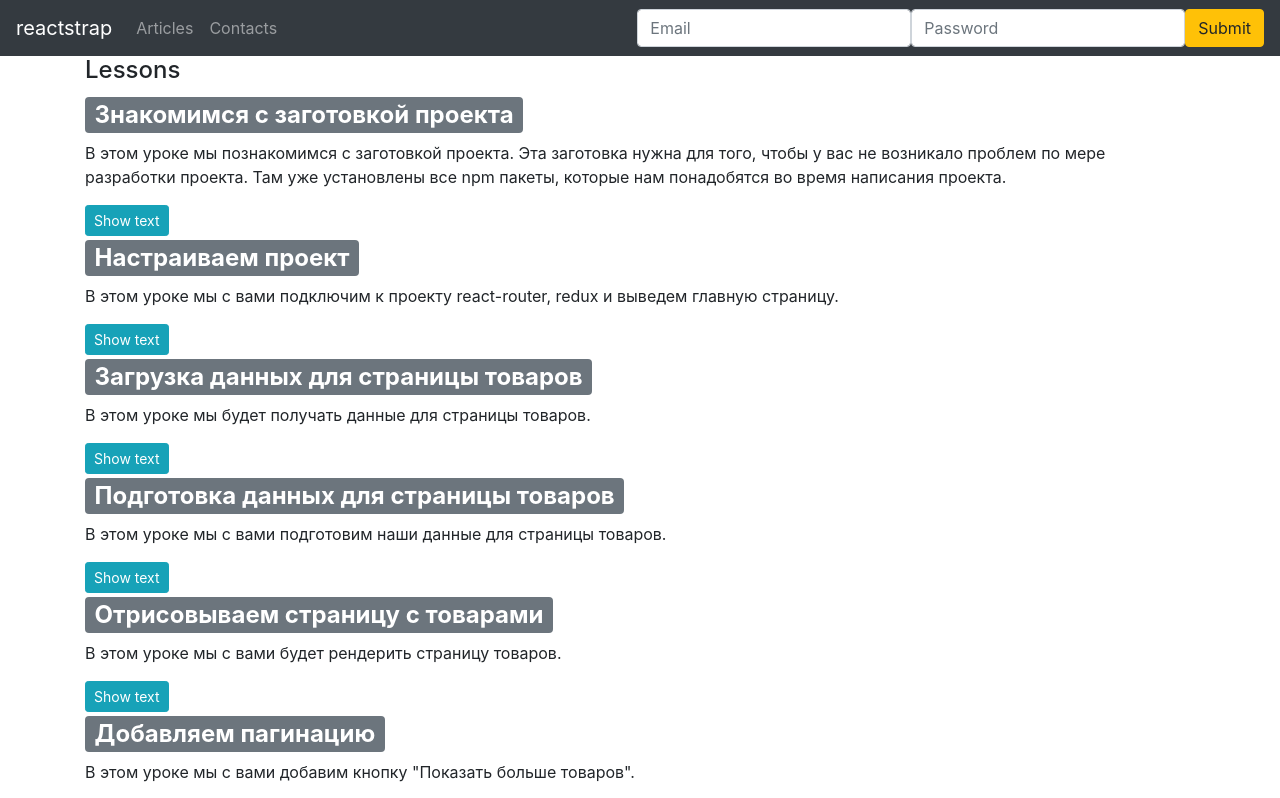
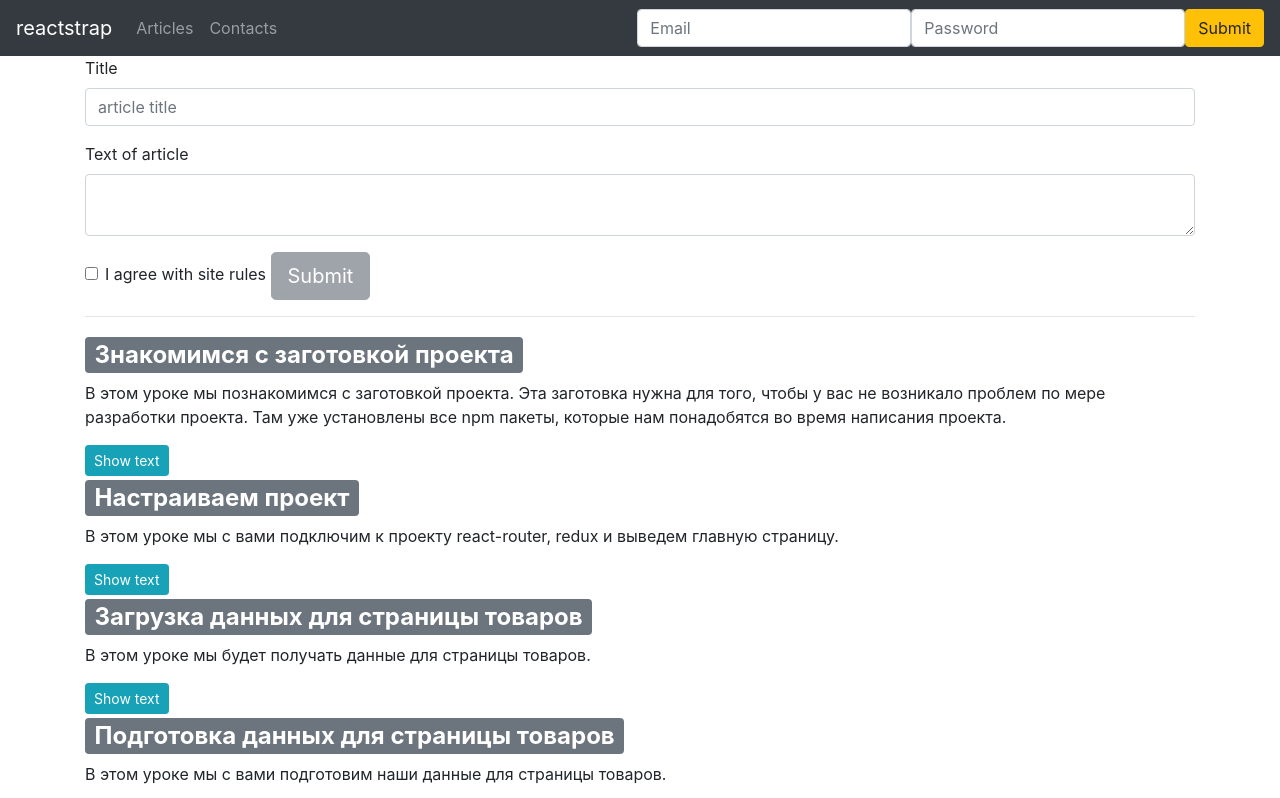
Before and after one commit to dmmeteo/try-react, a React (Create React App) app: page / in a window 1280 px wide. Shown: the top 798 px of the page. Built offline with nearby package versions, Linux system fonts and the light colour scheme.

Commit message:
form to add new articles

```diff
--- /dev/null
+++ b/src/components/AddArticleForm.js
@@ -0,0 +1,73 @@
+import React, {Component} from 'react';
+import {Button, Form, FormGroup, Label, Input} from 'reactstrap';
+
+class AddArticleForm extends Component {
+    constructor(props) {
+        super(props);
+        this.state = {
+            agreeNotChecked: true,
+            authorIsEmpty: true,
+            textIsEmpty: true
+        };
+        this.onBtnClickHandler = this.onBtnClickHandler.bind(this);
+        this.onCheckRuleClick = this.onCheckRuleClick.bind(this);
+    }
+
+    onBtnClickHandler(e) {
+        e.preventDefault();
+        this.setState({textIsEmpty: true});
+    }
+
+    onFieldChange(fieldName, e) {
+        if (e.target.value.trim().length > 0) {
+            this.setState({['' + fieldName]: false});
+        } else {
+            this.setState({['' + fieldName]: true});
+        }
+    }
+
+    onCheckRuleClick() {
+        this.setState({agreeNotChecked: !this.state.agreeNotChecked});
+    }
+
+    render() {
+        let agreeNotChecked = this.state.agreeNotChecked,
+            authorIsEmpty = this.state.authorIsEmpty,
+            textIsEmpty = this.state.textIsEmpty;
+
+        return (
+            <Form>
+                <FormGroup>
+                    <Label for="title">Title</Label>
+                    <Input type="email"
+                           placeholder="article title"
+                           onChange={this.onFieldChange.bind(this, 'textIsEmpty')}/>
+                </FormGroup>
+                <FormGroup>
+                    <Label for="text">Text of article</Label>
+                    <Input type="textarea"
+                           onChange={this.onFieldChange.bind(this, 'textIsEmpty')}/>
+                </FormGroup>
+                <FormGroup check>
+                    <Label check>
+                        <Input type="checkbox"
+                               defaultChecked={false}
+                               onChange={this.onCheckRuleClick}/>{' '}
+                        I agree with site rules
+                    </Label>{' '}
+                    <Button
+                        onClick={this.onBtnClickHandler}
+                        disabled={this.state.agreeNotChecked}
+                        color={this.state.agreeNotChecked ? "secondary":"primary"}
+                        size="lg"
+                    >
+                        Submit
+                    </Button>
+                </FormGroup>
+            </Form>
+        )
+    }
+}
+
+// TODO create redux Store
+export default AddArticleForm
--- a/src/components/App.js
+++ b/src/components/App.js
@@ -3,6 +3,7 @@ import {Container} from 'reactstrap';
 import {connect} from 'react-redux';
 import News from './News';
 import Header from './Header';
+import AddArticleForm from './AddArticleForm';
 import lessons from '../lessons.json';
 
 let menu = [
@@ -36,7 +37,8 @@ class App extends React.Component {
             <div>
                 <Header items={menu}/>
                 <Container>
-                    <h4>Lessons</h4>
+                    <AddArticleForm/>
+                    <hr/>
                     <News data={this.state.lessonsData}/>
                 </Container>
             </div>
```
Also changed, not shown: src/components/Form.js (deleted, +0 -86 lines).
